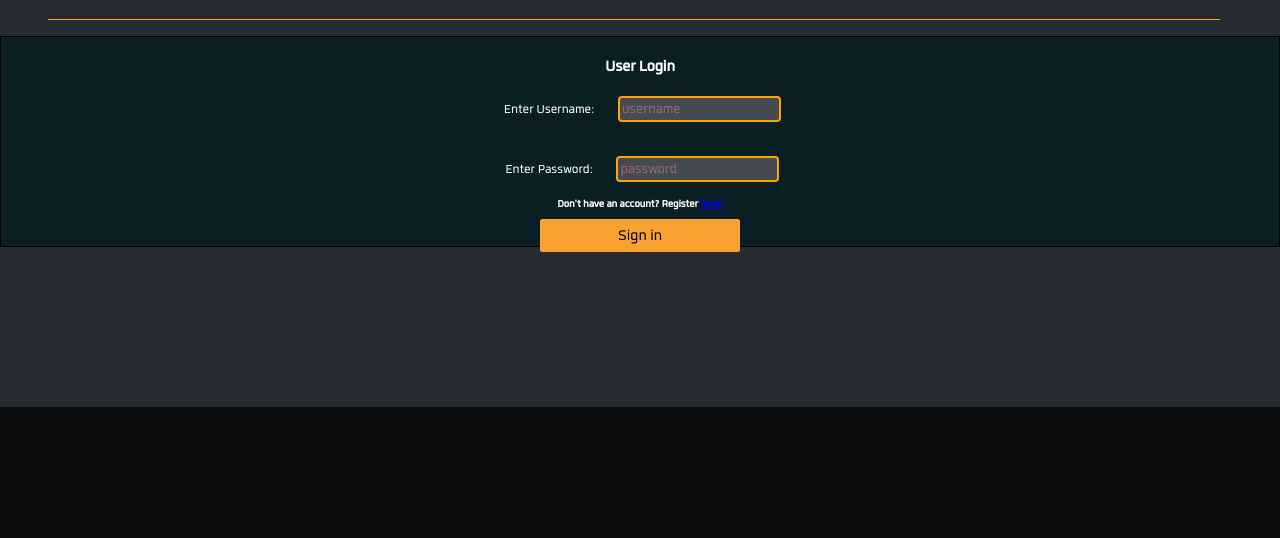
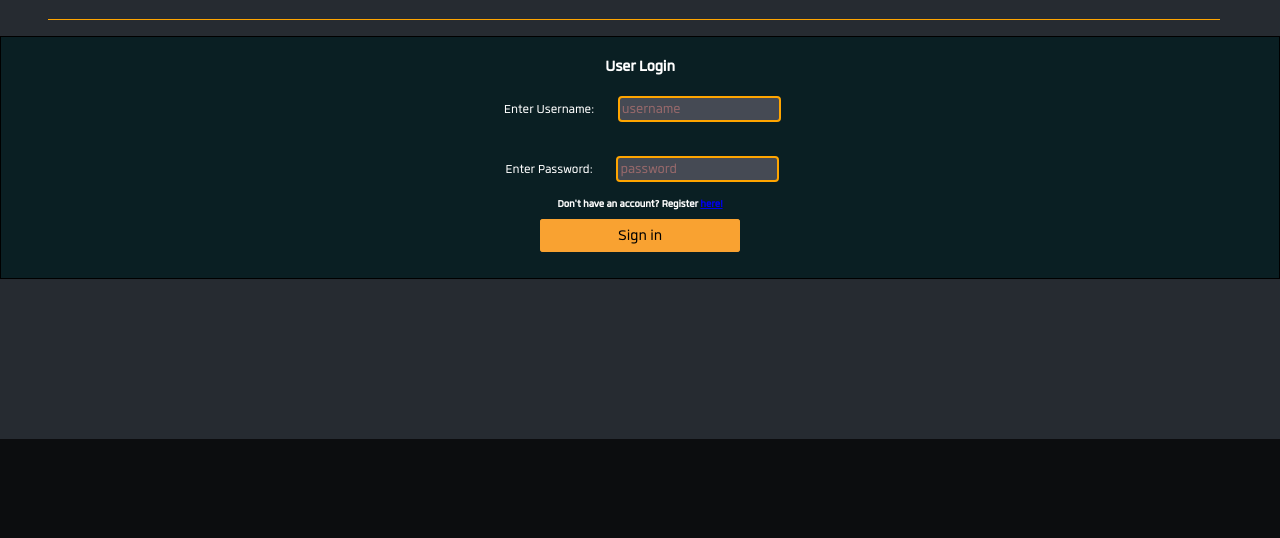
Before and after one commit to iwaechan/P02VideoKID, a plain HTML site: page public_html/account.html in a window 1280 px wide. Shown: the part 243-781 px from the top of the page. Drawn offline with Linux system fonts and the light colour scheme; files whose address does not match are found by name.

Commit message:
fixed the button for account.html

```diff
--- a/public_html/css/flexbox.css
+++ b/public_html/css/flexbox.css
@@ -143,15 +143,19 @@ text-align: center;
   background-color: rgb(10, 31, 35);
   border: 1px solid black;
   text-align: center;
+  max-height: 100%;
+
 }
 
-/*Navgation Bar*/
+
 .block-5{
   -ms-flex-grow:1;
   flex-grow: 1;
 
   -ms-flex-basis:10em;
   flex-basis:10em;
+
+  padding-bottom: 2rem;
 
   /*margin-left: 3rem;
   margin-right: 3rem;*/
```
